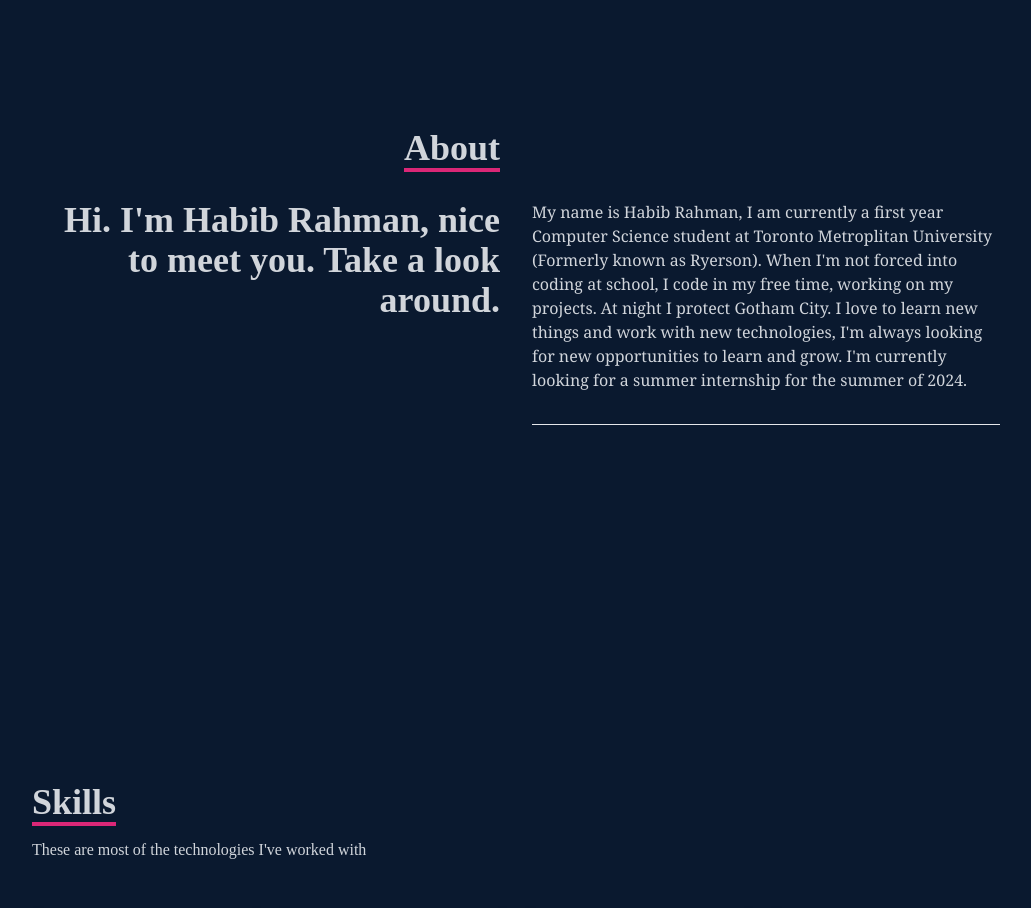
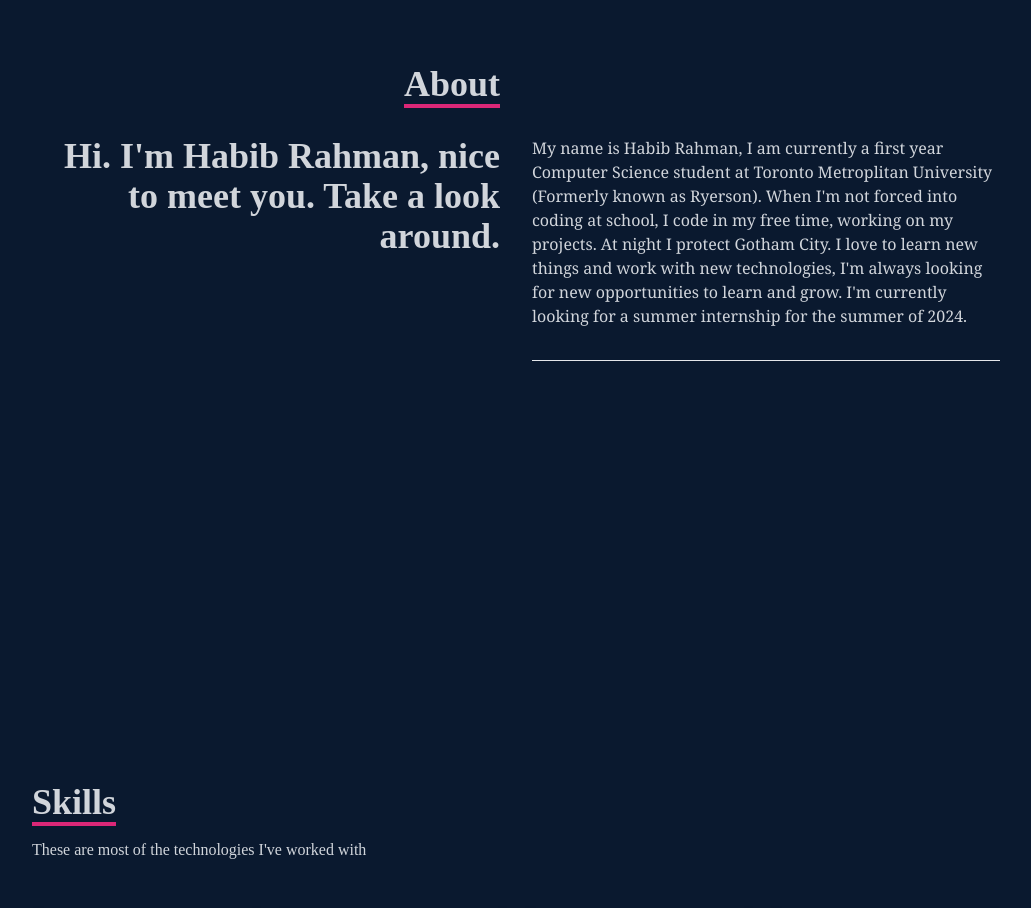
Before and after one commit to lhlRahman/Habibs-Portfolio, a React (Create React App) app: page / in a window 1280 px wide. Shown: the part 860-1768 px from the top of the page, without its empty margins (124-1155 px from the left). Built offline with nearby package versions, Linux system fonts and the light colour scheme.

Commit message:
fix margins

```diff
--- a/src/components/About.jsx
+++ b/src/components/About.jsx
@@ -12,7 +12,7 @@ const About = () => {
           </div>
           <div></div>
           </div>
-          <div className='max-w-[1000px] w-full grid sm:grid-cols-2 gap-8 px-4 mb-32'>
+          <div className='max-w-[1000px] w-full grid sm:grid-cols-2 gap-8 px-4 mb-64'>
             <div className='sm:text-right text-4xl font-bold'>
               <p>Hi. I'm Habib Rahman, nice to meet you. Take a look around.</p>
             </div>
```
